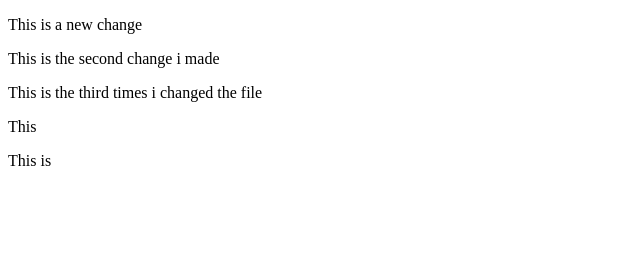
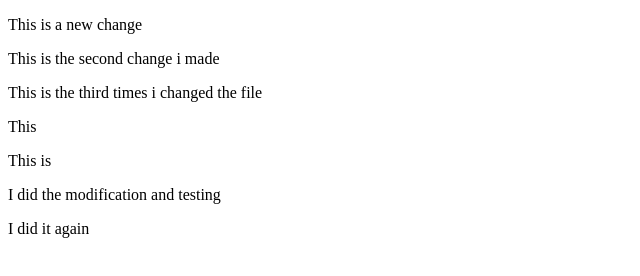
Before and after one commit to ata-ec/dev-practice-lab, a plain HTML site: page index.html in a window 1280 px wide. Shown: the whole page, without its empty margins (0-640 px from the left). Drawn offline with Linux system fonts and the light colour scheme.

Commit message:
Test partial staging

```diff
--- a/index.html
+++ b/index.html
@@ -11,5 +11,7 @@
     <p>This is the third times i changed the file</p>
     <p>This</p>
     <p>This is </p>
+    <p>I did the modification and testing</p>
+    <p>I did it again</p>
 </body>
 </html>
```
